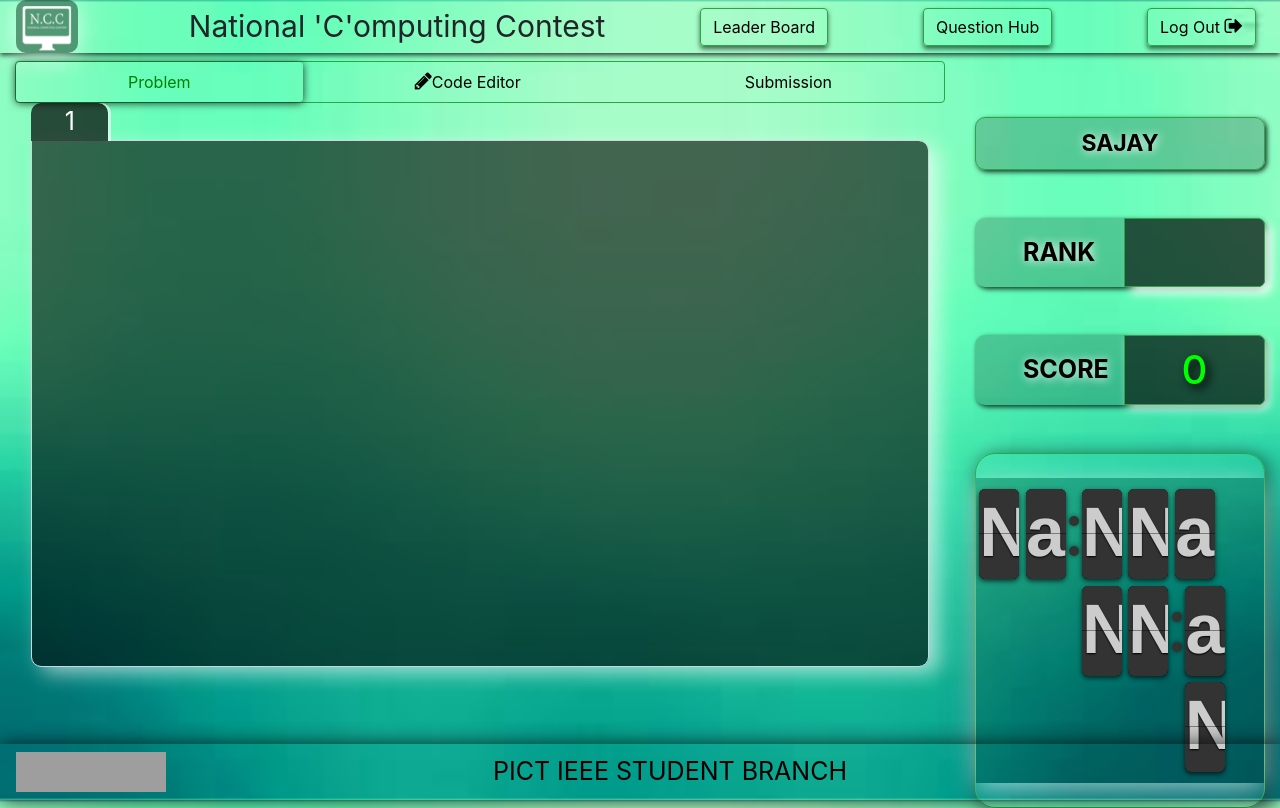
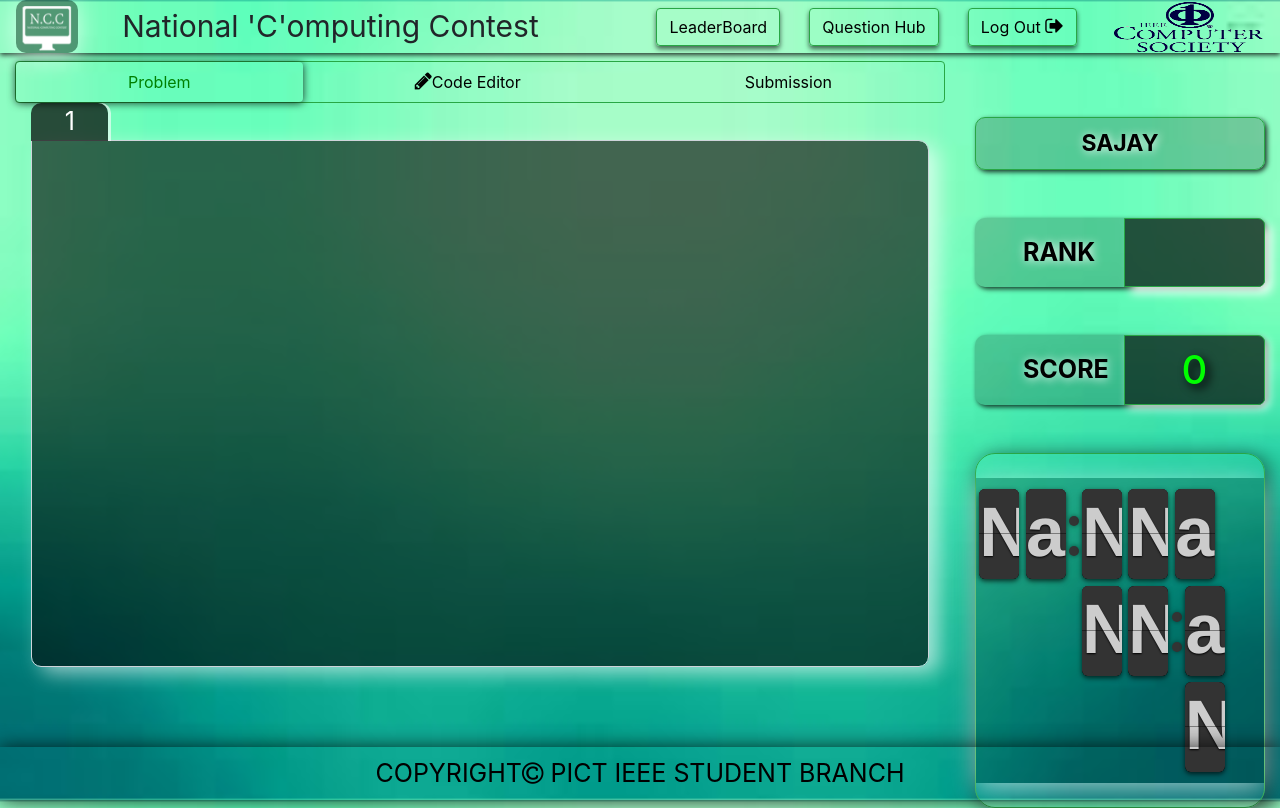
Before and after one commit to ameydeshpande30/NCC18, a Django app: a page that uses NCC/templates/codingPage.html in a window 1280 px wide. Run offline with Django 3.2, Linux system fonts and the light colour scheme; some libraries are stand-ins or nearby versions; grey boxes are pictures that could not be loaded.

Commit message:
upload files removed button fabricated with css in submission tab

```diff
--- a/NCC/templates/codingPage.html
+++ b/NCC/templates/codingPage.html
@@ -45,16 +45,15 @@
 
   <nav class="navbar  navbar-light navtop py-0" >
 
-		<div class="navbar-brand  ncc " style="padding: 6px 6px 2px 6px;">  <img src="/static/NCC.png" width="50" height="45" alt=""> </div>
-  		<div style="font-size: 30px;" >National  'C'omputing  Contest</div>
-  		<a class="btn border border-success  " href="#" role="button">Leader Board</a>
+		<div class="  ncc " style="padding: 6px 6px 2px 6px;">  <img src="/static/NCC.png" width="50" height="45" alt=""> </div>
+  		<div class="col-md-5"style="font-size: 30px;" >National  'C'omputing  Contest</div>
+  		<a class="btn border border-success  " href="#" role="button">LeaderBoard</a>
 
 		<a class="btn border border-success " href="/questionhub" role="button">Question Hub</a>
 
 		<a href="/result"><button class="btn mr-2 border border-success logout " href="/result" type="button">Log Out <i class="fa fa-sign-out" style="font-size:20px;" aria-hidden="true" > </i></button></a>
-
+  		<img src="/static/isc.gif" width="150" height="50" alt=" ">
 </nav>
-
 
 <div class="container-fluid">
 	<form action="/code/{{x}}" method="post"">
@@ -97,7 +96,7 @@
 						<div class="tab-pane fade" id="pills-profile" role="tabpanel" aria-labelledby="pills-profile-tab">
 
 							<div class="row mx-1">
-								<div class="col-md-10  mt-1" style="height:550px;">
+								<div class="col-md-10  mt-1" style="height:590px;">
 
 
 
@@ -105,7 +104,7 @@
 
 								{% csrf_token %}
 
-	<div  class=" my-2 " id="editor" style="box-shadow: 10px  6px 20px rgba(255,255,255,0.6);border-radius:10px;overflow-y: scroll;" >
+	<div  class=" mt-2 " id="editor" style="box-shadow: 10px  6px 20px rgba(255,255,255,0.6);border-radius:10px;overflow-y: scroll;" >
 	function foo(items)
 	{
 	var x = "All this is syntax highlighted";
@@ -154,7 +153,7 @@
 							</div>
 
 
-							<div class="row py-0" >
+						<!--	<div class="row py-0" >
 
 								<div class="form-group offset-md-1 col-md-8  px-0 ">
 
@@ -172,7 +171,7 @@
 								</div>
 
 
-							</div>
+							</div>-->
 
 
 						</div>
@@ -208,7 +207,7 @@
       <td>{{l.user.username}}</td>
       <td>{{l.time}}</td>
       <td>{{l.status}}</td>
-	  <td><button type="button" onclick="mysub('{{l.time}}','{{l.ext}}')"> Click  </button></td>
+	  <td><button type="button" class ="btn btn-success"onclick="mysub('{{l.time}}','{{l.ext}}')"> Click  </button></td>
     </tr>
 
 
@@ -270,9 +269,9 @@
 	</form>
 </div>
 <nav class="navbar fixed-bottom  navbot ">
-  <img src="/static/pisb.png" width="150" height="40" alt="">
-  <div class="col offset-md-3 " style="font-size:25px;color:black;">
-    PICT IEEE STUDENT BRANCH
+
+  <div class="col text-center" style="font-size:25px;color:black;">
+  COPYRIGHT<i class="fa fa-copyright" aria-hidden="true" style="font-size:25px;"></i>  PICT IEEE STUDENT BRANCH
   </div>
 </nav>
 <script type="text/javascript">
```
Also changed, not shown: db.sqlite3.
